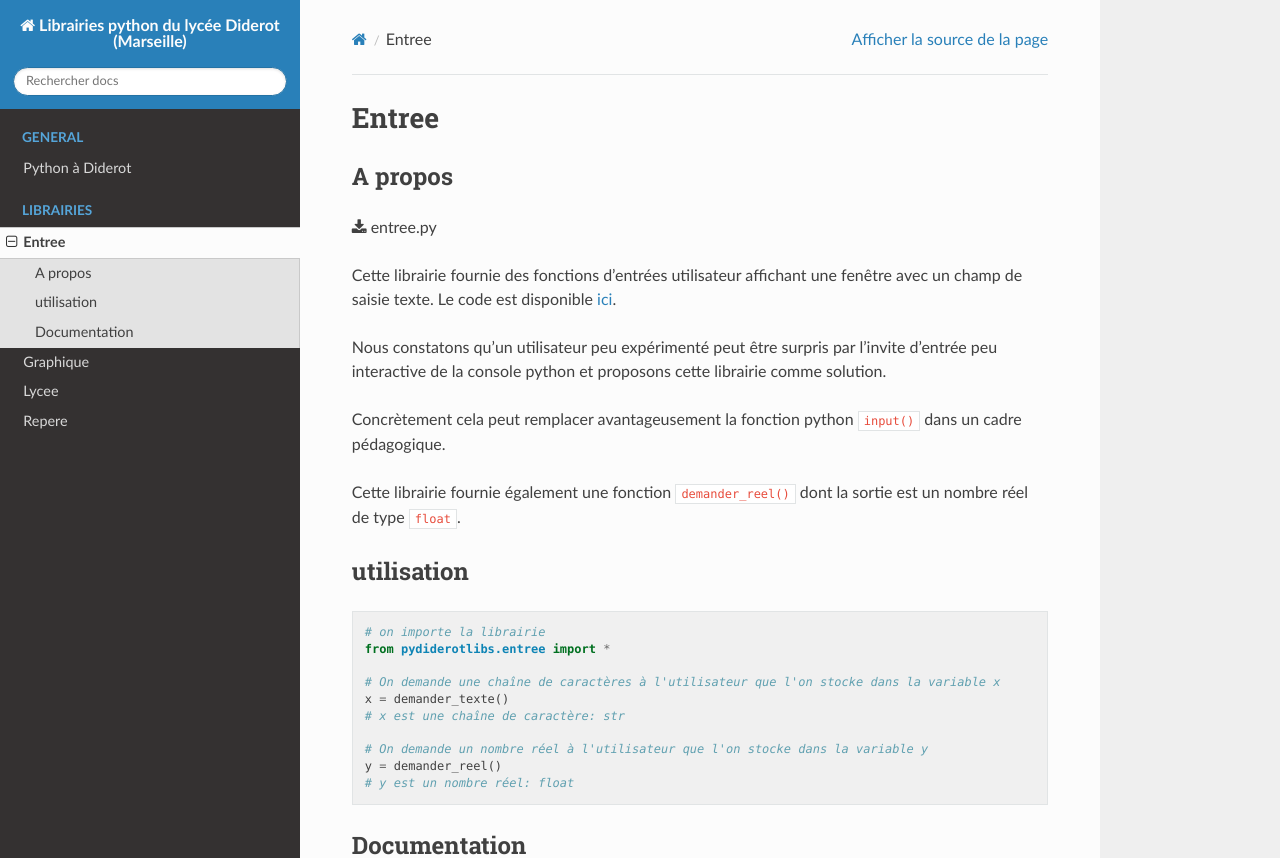
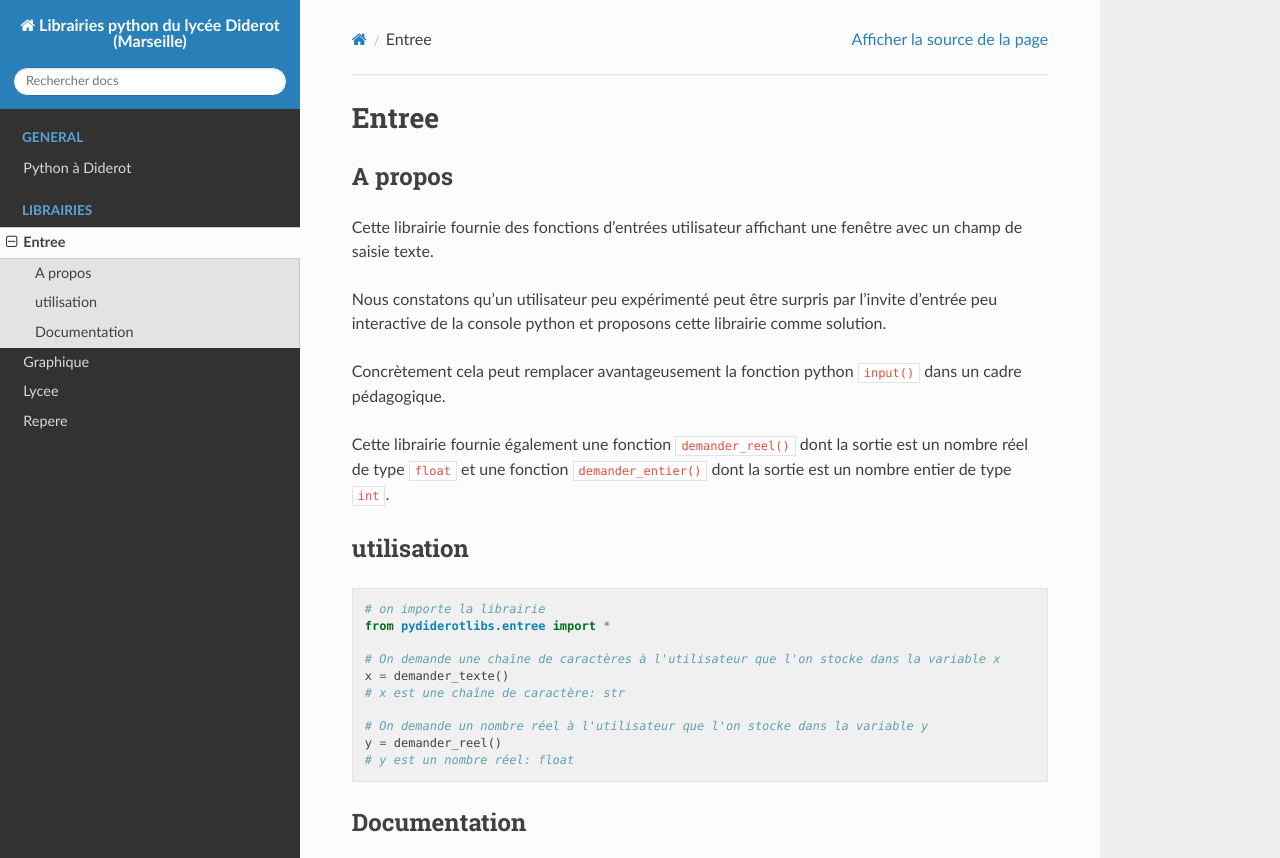
Before and after one commit to Pydiderot/pydiderotlibs, a Sphinx documentation site: the page built from docs/librairies/entree_tk.md, in a window 1280 px wide and 1174 px high, cut to the strip 0-858 px from the top of the window. Built offline with Sphinx 7.4.7 and the Read the Docs theme 2.0.0, drawn with Linux system fonts in a browser that asks for light colours.

````diff
--- a/docs/librairies/entree_tk.md
+++ b/docs/librairies/entree_tk.md
@@ -1,14 +1,14 @@
 # Entree
+
 ## A propos
-:download:`entree.py </../pydiderotlibs/entree.py>`
 
-Cette librairie fournie des fonctions d'entrées utilisateur affichant une fenêtre avec un champ de saisie texte. Le code est disponible [ici](https://github.com/cspaier/thonny/blob/diderot/Thonny/Lib/site-packages/entree.py).
+Cette librairie fournie des fonctions d'entrées utilisateur affichant une fenêtre avec un champ de saisie texte.
 
 Nous constatons qu'un utilisateur peu expérimenté peut être surpris par l'invite d'entrée peu interactive de la console python et proposons cette librairie comme solution.
 
 Concrètement cela peut remplacer avantageusement la fonction python `input()` dans un cadre pédagogique.
 
-Cette librairie fournie également une fonction `demander_reel()` dont la sortie est un nombre réel de type `float`.
+Cette librairie fournie également une fonction `demander_reel()` dont la sortie est un nombre réel de type `float` et une fonction `demander_entier()` dont la sortie est un nombre entier de type `int`.
 
 ## utilisation
 ```python
````
Also changed, not shown: docs/couleurs.md (+2 -1 lines), docs/index.md (+4 -4 lines), docs/librairies/graphique.md (+0 -2 lines), docs/source/_static/couleurs.png, 2 other files.
